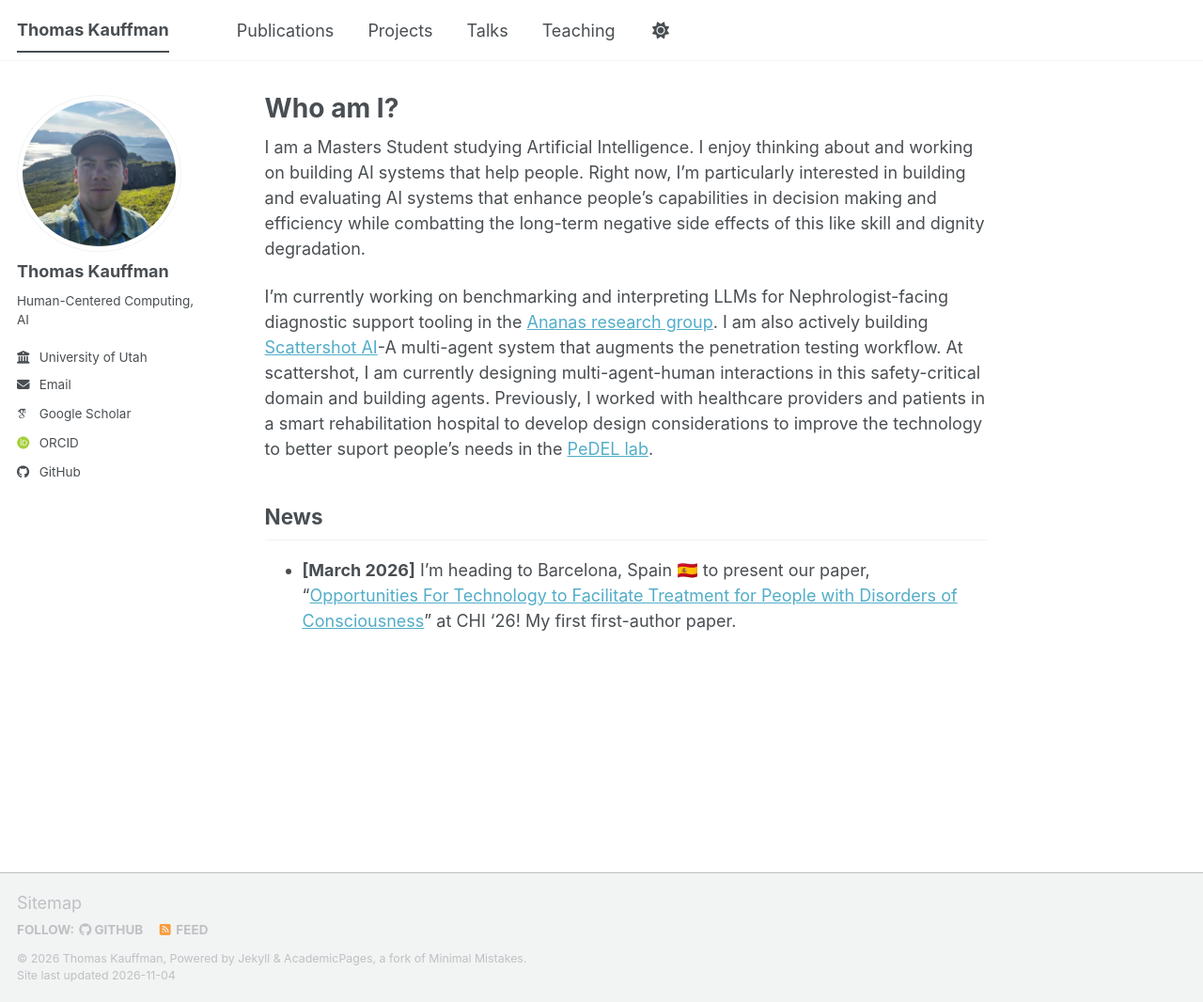
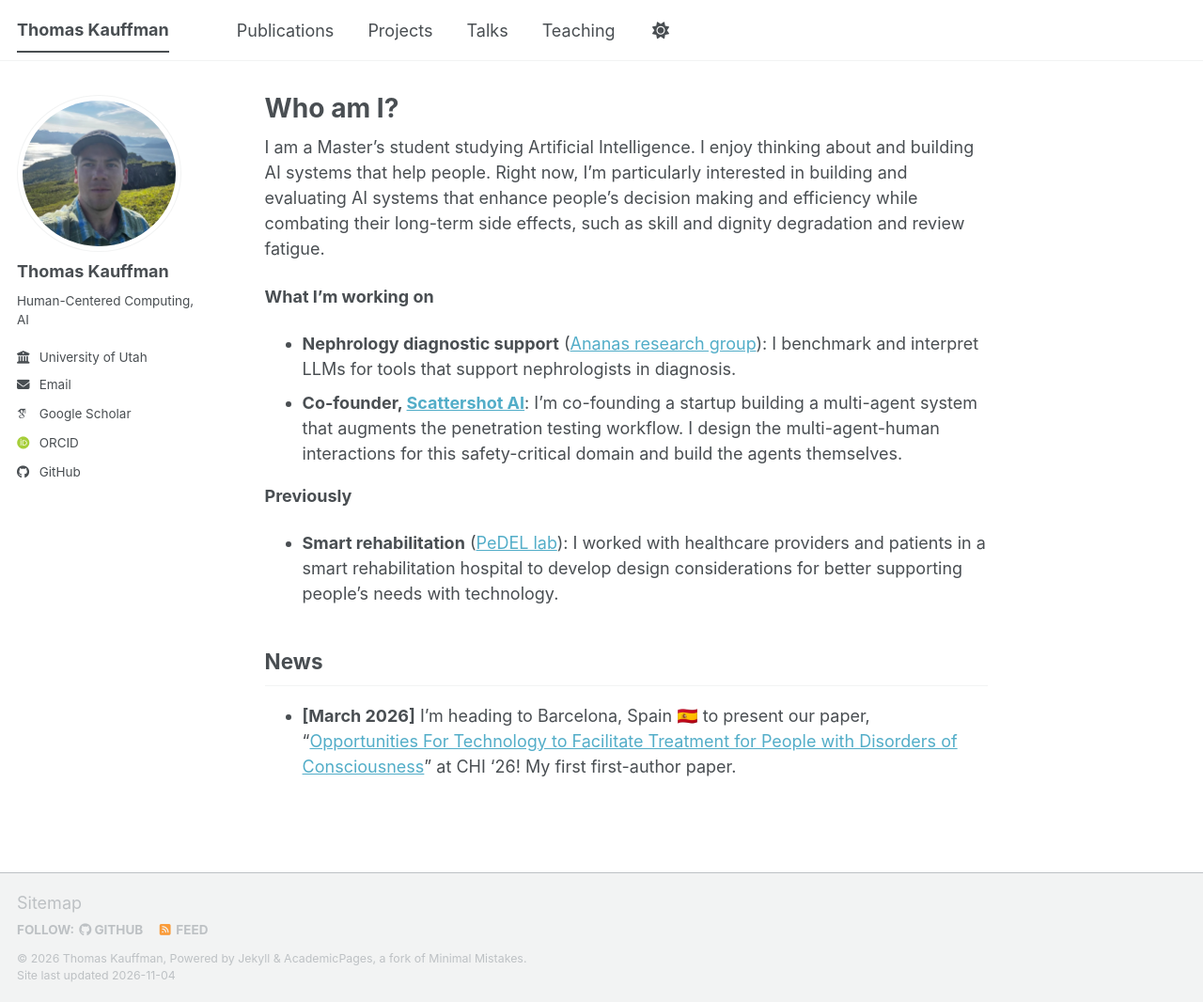
Before and after one commit to Thom-kauf/Thom-kauf.github.io, a Jekyll site: the page built from _pages/about.md, in a window 1280 px wide and 1066 px high. Shown: the whole window at 94% size. Built offline with Jekyll 4.4.1, drawn with Linux system fonts in a browser that asks for light colours; some web fonts are replaced; a script bundle is joined from its source files by our own code; library files that are not in the unit come from our copies.

Commit message:
style changes

```diff
--- a/_pages/about.md
+++ b/_pages/about.md
@@ -7,9 +7,14 @@ redirect_from:
   - /about.html
 ---
 
-I am a Masters Student studying Artificial Intelligence. I enjoy thinking about and working on building AI systems that help people. Right now, I'm particularly interested in building and evaluating AI systems that enhance people's capabilities in decision making and efficiency while combatting the long-term negative side effects of this like skill and dignity degradation.
+I am a Master's student studying Artificial Intelligence. I enjoy thinking about and building AI systems that help people. Right now, I'm particularly interested in building and evaluating AI systems that enhance people's decision making and efficiency while combating their long-term side effects, such as skill and dignity degradation and review fatigue.
 
-I'm currently working on benchmarking and interpreting LLMs for Nephrologist-facing diagnostic support tooling in the [Ananas research group](https://www.anamarasovic.com/mentoring/). I am also actively building [Scattershot AI](https://scattershot-ai.github.io/webpage/)-A multi-agent system that augments the penetration testing workflow. At scattershot, I am currently designing multi-agent-human interactions in this safety-critical domain and building agents. Previously, I worked with healthcare providers and patients in a smart rehabilitation hospital to develop design considerations to improve the technology to better suport people's needs in the [PeDEL lab](https://pedel.cs.utah.edu/).
+**What I'm working on**
+- **Nephrology diagnostic support** ([Ananas research group](https://www.anamarasovic.com/mentoring/)): I benchmark and interpret LLMs for tools that support nephrologists in diagnosis.
+- **Co-founder, [Scattershot AI](https://scattershot-ai.github.io/webpage/)**: I'm co-founding a startup building a multi-agent system that augments the penetration testing workflow. I design the multi-agent-human interactions for this safety-critical domain and build the agents themselves.
+
+**Previously**
+- **Smart rehabilitation** ([PeDEL lab](https://pedel.cs.utah.edu/)): I worked with healthcare providers and patients in a smart rehabilitation hospital to develop design considerations for better supporting people's needs with technology.
 
 ## News
 * **[March 2026]** I’m heading to Barcelona, Spain 🇪🇸 to present our paper, "[Opportunities For Technology to Facilitate Treatment for People with Disorders of Consciousness](/publication/2026-chi-doc)" at CHI '26! My first first-author paper.
```
